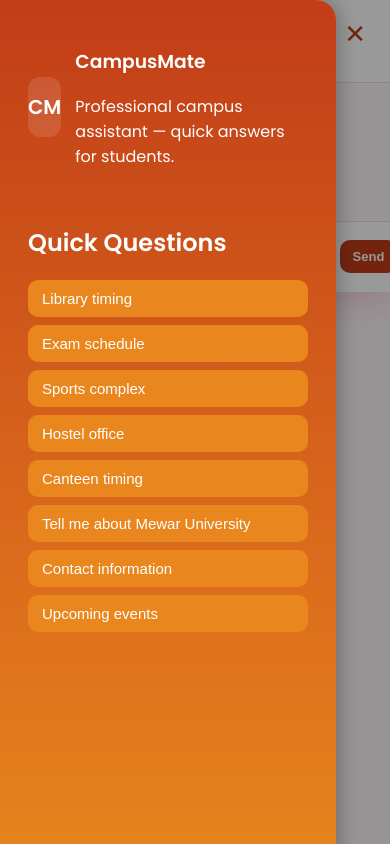
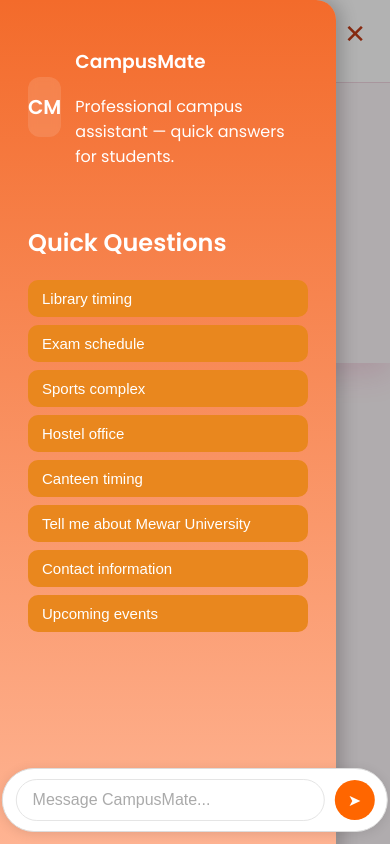
Before and after one commit to musharafaltaf/CampusMate, a plain HTML site: page index.html in a window 390 px wide. Both pictures are taken after a click on the button "Toggle menu". Drawn offline with Linux system fonts and the light colour scheme.

Commit message:
some changes

```diff
--- a/index.html
+++ b/index.html
@@ -46,18 +46,21 @@
       </div>
     </div>
     <div class="status" id="status">Online</div>
-
-  <!-- Menu button for mobile -->
     <button id="menu-btn" class="menu-btn" aria-label="Toggle menu">☰</button>
   </header>
 
-
   <div id="messages" class="messages" role="log" aria-live="polite"></div>
 
-        <form id="chat-form" class="composer" autocomplete="off">
-          <label for="input" class="sr-only">Ask a question</label>
-          <input id="input" name="input" type="text" placeholder="Ask about library hours, exams, or events..." />
-          <button type="submit" class="btn">Send</button>
+  <!-- ✅ Floating ChatGPT-style input -->
+  <form id="chat-form" class="floating-composer" autocomplete="off">
+    <input id="input" name="input" type="text" placeholder="Message CampusMate..." />
+    <button type="submit" class="send-btn">➤</button>
+  </form>
+</section>
+
+
+</section>
+
         </form>
       </section>
     </section>
--- a/script.js
+++ b/script.js
@@ -12,7 +12,7 @@ const FAQ = [
   { q: "sports complex", a: "The sports complex is open from 8:00 AM to 8:00 PM daily. Membership required for some facilities." },
   { q: "hostel office", a: "Hostel office is located on the Ground Floor of every hostel. Office hours: 9:00 AM - 5:00 PM." },
   { q: "canteen timing", a: "Canteen is open for breakfast (7:30am–9:00am), lunch (12:00pm–2:00pm), evening tea (5:00pm–6:00pm), and dinner (7:30pm–9:00pm)." },
-  { q: "about yourself,nusharaf,tabish", a: "Ohh, good question! I’m the Campus Chatbot of Mewar University, created by Musharaf and team..." },
+  { q: "about yourself,musharaf", a: "Ohh, good question! I’m the CampusMate of Mewar University, created by <b>Musharaf And team...!</b>" },
   { q: "hello,hii,hi,hey,buddy", a: "👋 Hello! I’m <b>CampusMate</b> — your smart assistant from <b>Mewar University</b>.<br>Ask me anything about campus life — library hours, exams, hostels, or events!"},
   {
   q: "mewar university",
@@ -24,8 +24,10 @@ const FAQ = [
 },
 {
   q: "upcoming events",
-  a: "🎓 <b>Upcoming Events at Mewar University:</b><br><br>📅 <b>TechFest 2025:</b> Scheduled for 7 November — includes hackathon, coding challenge, and robotics exhibition.<br>🎭 <b>some good events:</b> From  December — featuring dance, drama, and music competitions.<br>⚽ <b>Sports Meet 2025:</b> 15–18 January — inter-department tournaments in cricket, football, and athletics.<br><br>Stay tuned to the official noticeboard and <b>www.mewaruniversity.org</b> for updates and registrations!"
-}
+  a: "🎓 <b>Upcoming Events at Mewar University:</b><br><br>📅 <b>TechFest 2025:</b> Scheduled for 6-7 December — includes hackathon, coding challenge, and robotics exhibition.<br>🎭 <b>some good events:</b> From  December — featuring dance, drama, and music competitions.<br>⚽ <b>Sports Meet 2025:</b> 15–18 January — inter-department tournaments in cricket, football, and athletics.<br><br>Stay tuned to the official noticeboard and <b>www.mewaruniversity.org</b> for updates and registrations!"
+},
+{ q: "chairman of mewar", a: "Ohh!.. You Are Asking About Chairman of Mewar University. So The Chairman of mewar university is <b>Dr.Ashok Gadiya</b>"},
+{ q: "qq, wwz, zwx, xr, vyb, u , nim, q , a, b, c, d, e, f, g, ff, v, wat, wht", a: "Ohh Ohh!...can you explain more about it"}
 
 
 
@@ -133,13 +135,49 @@ if (quickList) {
 
 
   // === Messaging Functions ===
+  // Robust addMessage that always scrolls the new message into view
 function addMessage(text, sender = "bot") {
   const msg = document.createElement("div");
   msg.classList.add("msg", sender);
   msg.innerHTML = text;
+
+  // append message
   messages.appendChild(msg);
-    messages.scrollTo({ top: messages.scrollHeight, behavior: "smooth" });
+
+  // give browser a tick to render, then scroll
+  setTimeout(() => {
+    messages.scrollTo({
+      top: messages.scrollHeight,
+      behavior: "smooth"
+    });
+  }, 50);
 }
+
+function simulateTyping(callback, ms = 1000) {
+  const typingDiv = document.createElement("div");
+  typingDiv.classList.add("typing");
+  typingDiv.innerHTML = `
+    <div class="dot"></div>
+    <div class="dot"></div>
+    <div class="dot"></div>
+  `;
+  messages.appendChild(typingDiv);
+
+  // scroll to typing indicator
+  setTimeout(() => {
+    messages.scrollTo({
+      top: messages.scrollHeight,
+      behavior: "smooth"
+    });
+  }, 50);
+
+  // remove typing dots then show reply
+  setTimeout(() => {
+    typingDiv.remove();
+    callback();
+  }, ms);
+}
+
 
   function simulateTyping(callback) {
     const typingDiv = document.createElement("div");
--- a/style.css
+++ b/style.css
@@ -498,3 +498,248 @@ body {
   background: #e9871e;
   transform: translateX(4px);
 }
+
+
+
+
+
+/* === Mobile Responsive Fixes === */
+
+
+/* === ChatGPT-Style Composer, Non-Overlapping === */
+/* === ChatGPT-Style Composer, Non-Overlapping === */
+.chat-area {
+  position: relative;
+  display: flex;
+  flex-direction: column;
+  height: 100%;
+}
+
+.floating-composer {
+  position: absolute;
+  bottom: 10px;
+  left: 50%;
+  transform: translateX(-50%);
+  width: 90%;
+  max-width: 700px;
+  background: #ffffff;
+  border: 1px solid #ddd;
+  border-radius: 1.75rem;
+  box-shadow: 0 2px 10px rgba(0, 0, 0, 0.08);
+  display: flex;
+  align-items: center;
+  justify-content: space-between;
+  padding: 0.6rem 0.9rem;
+  z-index: 100;
+}
+
+.floating-composer input {
+  flex: 1;
+  border: none;
+  outline: none;
+  background: transparent;
+  font-size: 1rem;
+  padding: 0.5rem;
+  color: #333;
+}
+
+.floating-composer input::placeholder {
+  color: #aaa;
+}
+
+.floating-composer .send-btn {
+  background: #ff6600;
+  color: white;
+  border: none;
+  border-radius: 50%;
+  width: 44px;
+  height: 44px;
+  display: flex;
+  align-items: center;
+  justify-content: center;
+  font-size: 1.1rem;
+  cursor: pointer;
+  transition: background 0.2s ease;
+}
+
+.floating-composer .send-btn:hover {
+  background: #ff884d;
+}
+
+/* Prevent overlap with chat content */
+/* .messages {
+  padding-bottom: 90px;
+  overflow-y: auto;
+} */
+
+
+
+.messages {
+  flex: 1;
+  overflow-y: auto;
+  -webkit-overflow-scrolling: touch; /* smooth mobile scroll */
+  scroll-behavior: smooth;
+  padding: 16px;
+  padding-bottom: 140px; /* space for input bar */
+}
+
+
+/* === Responsive for mobile === */
+@media (max-width: 768px) {
+  .floating-composer {
+    width: 95%;
+    max-width: none;
+    bottom: 8px;
+    border-radius: 1.5rem;
+  }
+  .page{
+    height: 100vh;
+  }
+
+  .floating-composer input {
+    font-size: 0.95rem;
+  }
+
+  .floating-composer .send-btn {
+    width: 40px;
+    height: 40px;
+    font-size: 1rem;
+  }
+}
+
+
+
+
+
+/* === MOBILE RESPONSIVE FIX === */
+@media (max-width: 768px) {
+
+  .floating-composer {
+    position: fixed;
+    bottom: 12px;
+    left: 50%;
+    transform: translateX(-50%);
+    width: 92%;
+    max-width: 600px;
+    border-radius: 40px;
+    background: #fff;
+    padding: 0.6rem 0.8rem;
+    display: flex;
+    gap: 0.6rem;
+    align-items: center;
+    box-shadow: 0 2px 12px rgba(0, 0, 0, 0.1);
+    z-index: 1002;
+  }
+
+  .floating-composer input {
+    flex: 1;
+    border: 1px solid #e5e5e5;
+    border-radius: 30px;
+    padding: 0.7rem 1rem;
+    font-size: 1rem;
+    outline: none;
+  }
+}
+
+/* === Mobile Chat Fixes (for small screens) === */
+@media (max-width: 768px) {
+  /* Keep sidebar hidden or collapsible */
+  .panel {
+    position: fixed;
+    left: 0;
+    top: 0;
+    height: 100%;
+    width: 80%;
+    background: linear-gradient(180deg, #f36b2b, #ffb899);
+    z-index: 1000;
+    transform: translateX(-100%);
+    transition: transform 0.3s ease;
+  }
+
+  .panel.open {
+    transform: translateX(0);
+  }
+
+  /* Overlay for menu */
+  .overlay.active {
+    display: block;
+    position: fixed;
+    top: 0;
+    left: 0;
+    width: 100%;
+    height: 100%;
+    background: rgba(0, 0, 0, 0.3);
+    z-index: 900;
+  }
+
+  /* Center and float the input bar like ChatGPT */
+  .composer {
+    position: fixed;
+    bottom: 10px;
+    left: 50%;
+    transform: translateX(-50%);
+    width: 90%;
+    background: white;
+    border-radius: 30px;
+    box-shadow: 0 3px 12px rgba(0, 0, 0, 0.15);
+    display: flex;
+    justify-content: space-between;
+    align-items: center;
+    padding: 10px;
+    z-index: 1100;
+  }
+
+  .composer input {
+    flex: 1;
+    border: none;
+    padding: 8px 10px;
+    font-size: 15px;
+    outline: none;
+  }
+
+  .composer .btn {
+    border-radius: 50%;
+    padding: 10px 14px;
+    background: #f36b2b;
+    color: white;
+    border: none;
+  }
+
+  /* Keep messages visible above input */
+  .messages {
+  overflow-y: auto;                 /* must be present */
+  padding-bottom: 140px;            /* space for floating composer */
+  scroll-behavior: smooth;          /* smooth scrolling when programmatic */
+}
+
+
+  .chat-area {
+    height: 100vh;
+    overflow: hidden;
+    display: flex;
+    flex-direction: column;
+    justify-content: space-between;
+  }
+}
+
+
+@media (max-width: 768px) {
+  .composer {
+    position: fixed;
+    bottom: 10px;
+    left: 50%;
+    transform: translateX(-50%);
+    width: 90%;
+    background: white;
+    border-radius: 25px;
+    box-shadow: 0 3px 12px rgba(0,0,0,0.15);
+    display: flex;
+    align-items: center;
+    padding: 10px;
+    z-index: 1000;
+  }
+
+  .messages {
+    padding-bottom: 150px !important;
+  }
+}
```
Lines whose indentation alone changed are shown as unchanged.
